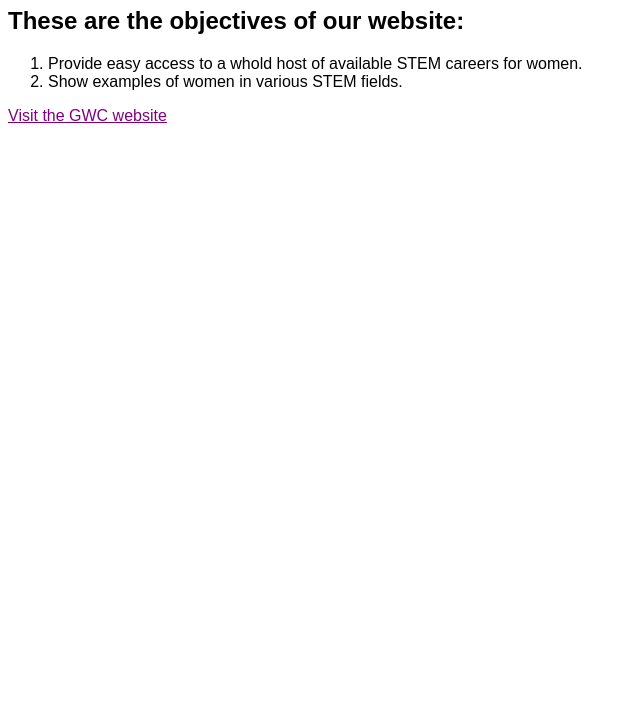
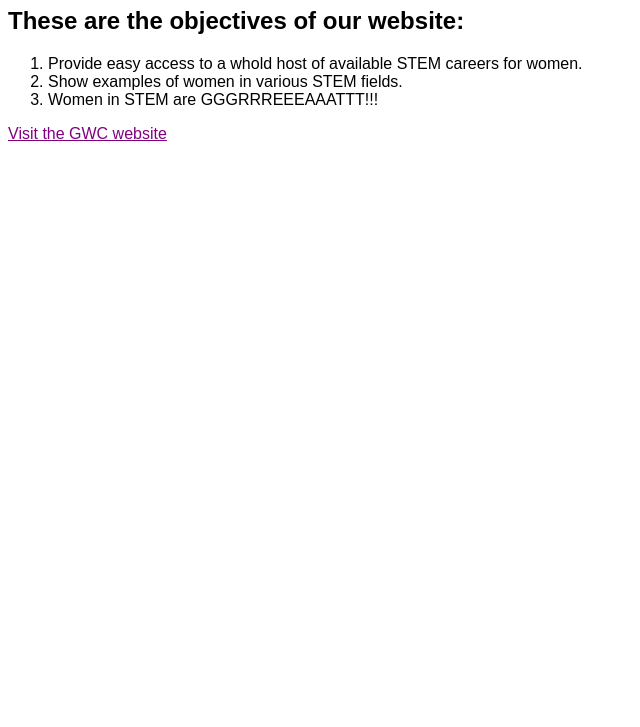
Before and after one commit to icsgwc2017/icsgwc2017.github.io, a plain HTML site: page index.html in a window 1280 px wide. Shown: the part 73-800 px from the top of the page, without its empty margins (0-640 px from the left). Drawn offline with Linux system fonts and the light colour scheme.

Commit message:
Expressed how we feel about women in STEM.

```diff
--- a/index.html
+++ b/index.html
@@ -10,6 +10,7 @@
 	<ol>
 		<li>Provide easy access to a whold host of available STEM careers for women.</li>
 		<li>Show examples of women in various STEM fields.</li>
+		<li>Women in STEM are GGGRRREEEAAATTT!!!</li>
 	</ol>
 	<a href="http://www.girlswhocode.com">Visit the GWC website</a>
 </body>
```
